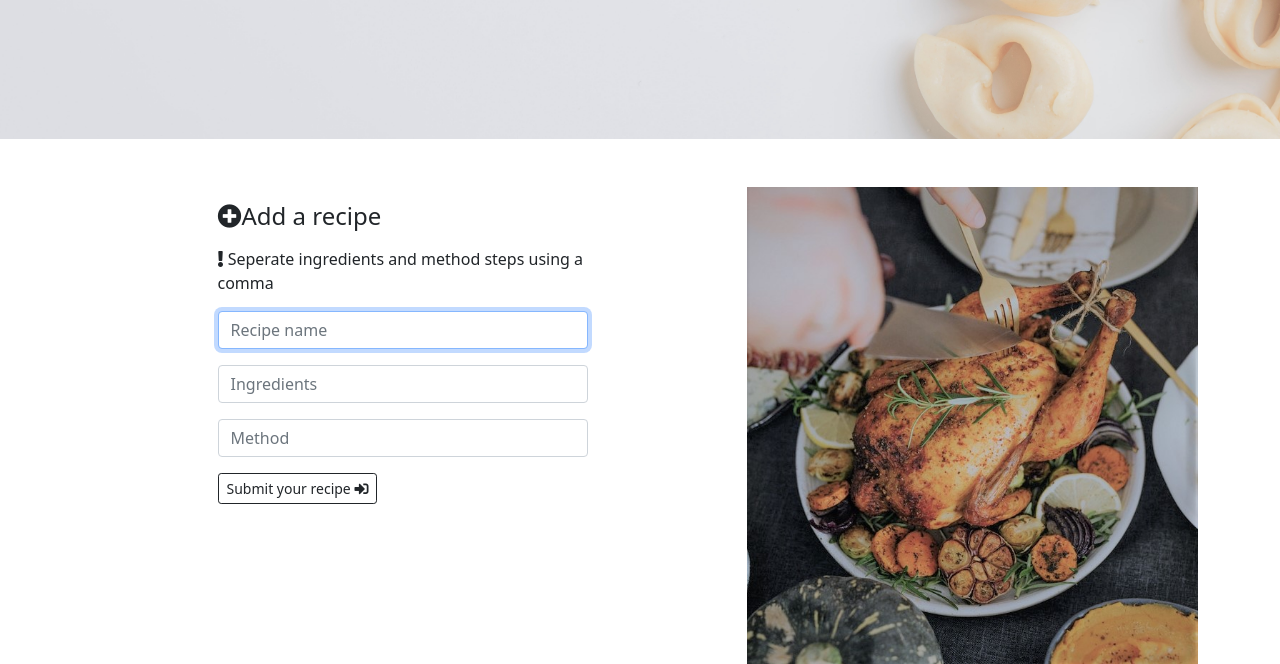
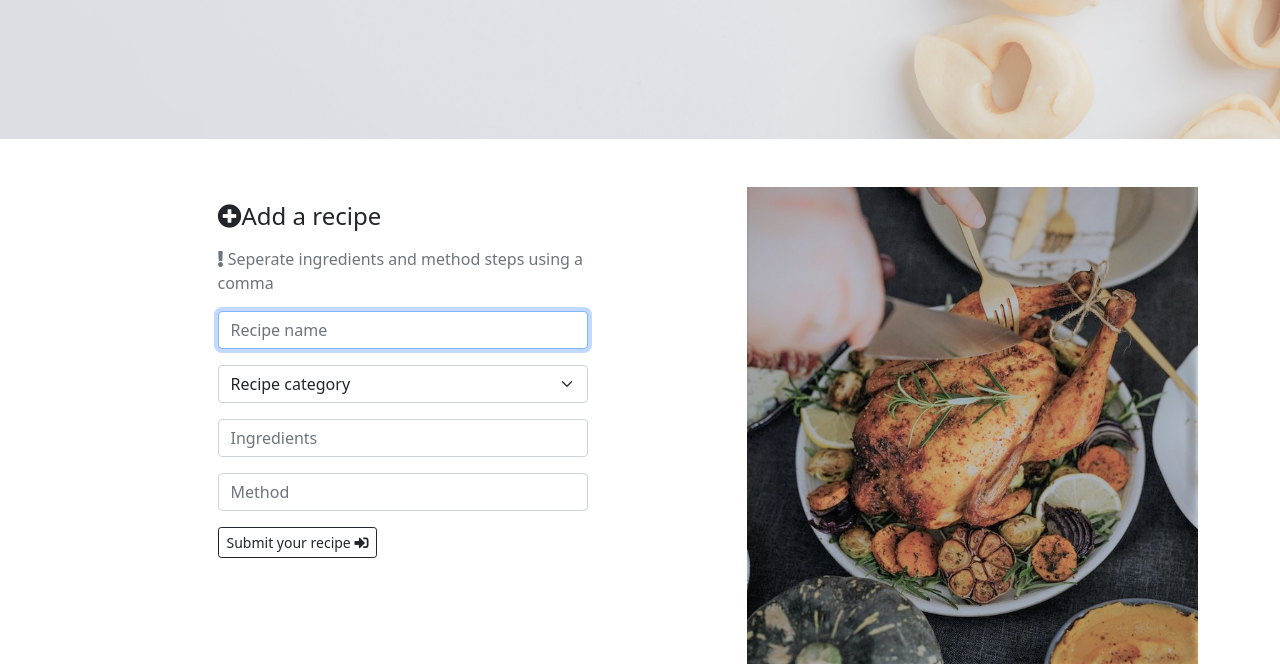
Before and after one commit to Code-Institute-Submissions/Chloe-O-C-O-O-K-Milestone-Project-3, a Flask app: page /add_recipe in a window 1280 px wide. Shown: the part 421-1085 px from the top of the page. Run offline with Flask 2, Linux system fonts and the light colour scheme; data that the repository does not hold is empty; some libraries are stand-ins or nearby versions.

Commit message:
further work done to recipe form

```diff
--- a/run.py
+++ b/run.py
@@ -108,7 +108,8 @@ def logout():
 
 @app.route("/add_recipe")
 def add_recipe():
-    return render_template("add_recipe.html")
+    categories = mongo.db.categories.find().sort("category_name", 1)
+    return render_template("add_recipe.html", categories=categories)
 
 
 if __name__ == "__main__":
--- a/templates/add_recipe.html
+++ b/templates/add_recipe.html
@@ -7,7 +7,8 @@
 
             <form class="form-width" method="POST" action="">
                 <h4 class="mb-3"><i class="fas fa-plus-circle"></i>Add a recipe</h4>
-                <p><i class="fas fa-exclamation"></i> Seperate ingredients and method steps using a comma</p>
+                <p class="text-muted"><i class="fas fa-exclamation"></i> Seperate ingredients and method steps using a
+                    comma</p>
 
                 <!--Recipe name-->
 
@@ -15,7 +16,14 @@
                 <input type="text" name="recipe_name" id="recipe_name" class="form-control" placeholder="Recipe name"
                     required autofocus />
 
-                <!--Category-->
+                <!--Category - loops through category db collection to display each category-->
+
+                <select class="form-select mt-3" id="category_name" name="category_name" required>
+                    <option selected>Recipe category</option>
+                    {% for category in categories %}
+                    <option value="{{ category.category_name }}">{{ category.category_name }}</option>
+                    {% endfor %}
+                </select>
 
 
                 <!--Ingredients-->
```
